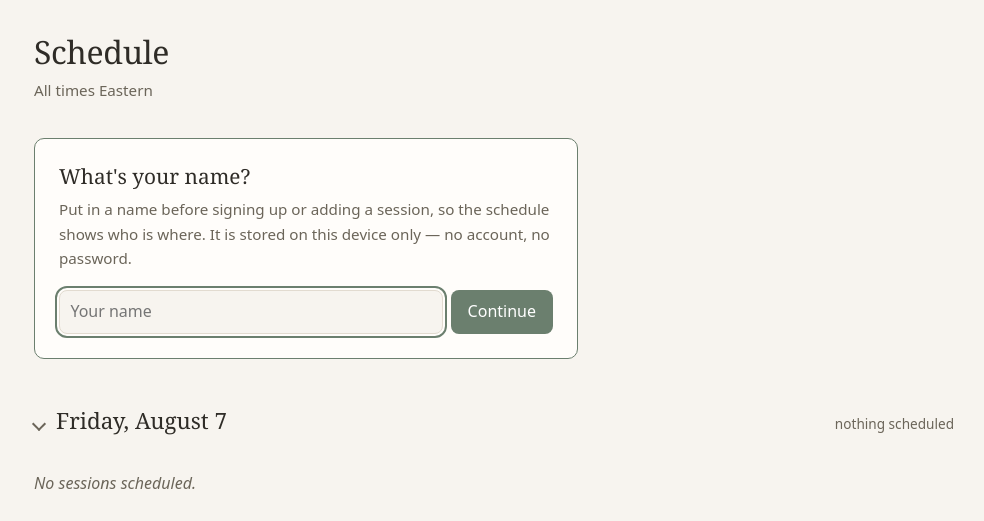
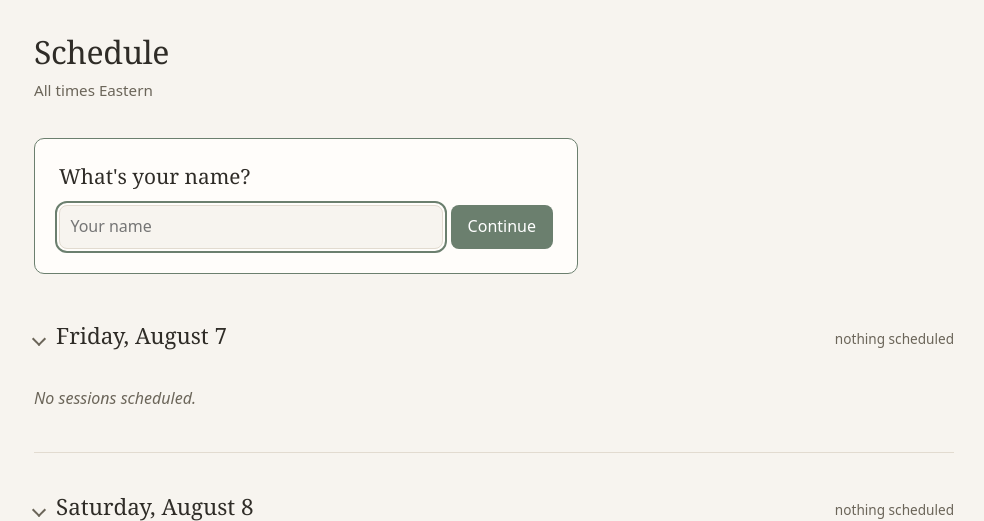
Before and after one commit to alicegfine/main, a Node server app: page / in a window 1280 px wide. Shown: the part 80-601 px from the top of the page, without its empty margins (146-1130 px from the left). Run offline with Node 20, Linux system fonts and the light colour scheme; data that the repository does not hold is empty; some libraries are stand-ins or nearby versions.

Commit message:
Drop the explanatory text from the name prompt
The paragraph was also providing the gap above the input, so move that spacing
onto the heading rather than letting the form sit flush against it.

Co-Authored-By: Claude Opus 5 <noreply@anthropic.com>
Claude-Session: https://claude.ai/code/session_01XiecJRegp7ZVCAmTifEE7C

```diff
--- a/public/styles.css
+++ b/public/styles.css
@@ -374,12 +374,7 @@ button:hover {
 
 .name-gate h2 {
   font-size: 1.3rem;
-}
-
-.name-gate p {
-  margin: 0.5rem 0 1.25rem;
-  color: var(--ink-soft);
-  font-size: 0.95rem;
+  margin-bottom: 1rem;
 }
 
 .name-gate-form {
--- a/src/views.js
+++ b/src/views.js
@@ -63,8 +63,6 @@ function layout({ title, activeNav, isAdmin, visitorName, notice, error, body })
 function namePrompt() {
   return `<section class="name-gate">
     <h2>What's your name?</h2>
-    <p>Put in a name before signing up or adding a session, so the schedule shows
-      who is where. It is stored on this device only — no account, no password.</p>
     <form method="post" action="/visitor" class="name-gate-form">
       <label class="visually-hidden" for="visitor-name">Your name</label>
       <input
--- /dev/null
+++ b/t.txt
@@ -0,0 +1,5 @@
+# Netscape HTTP Cookie File
+# https://curl.se/docs/http-cookies.html
+# This file was generated by libcurl! Edit at your own risk.
+
+#HttpOnly_localhost	FALSE	/	FALSE	1817491159	retreat_visitor	Seed
```
